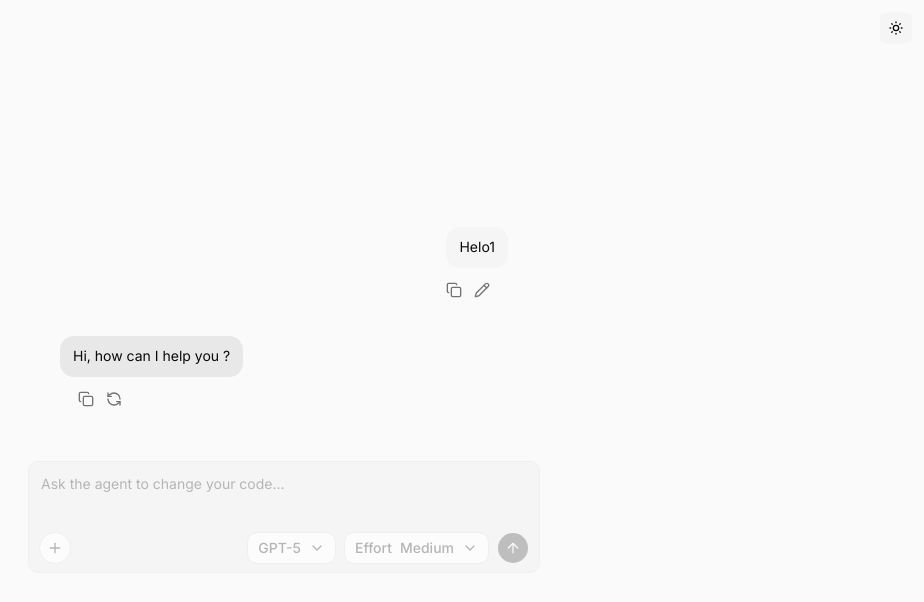
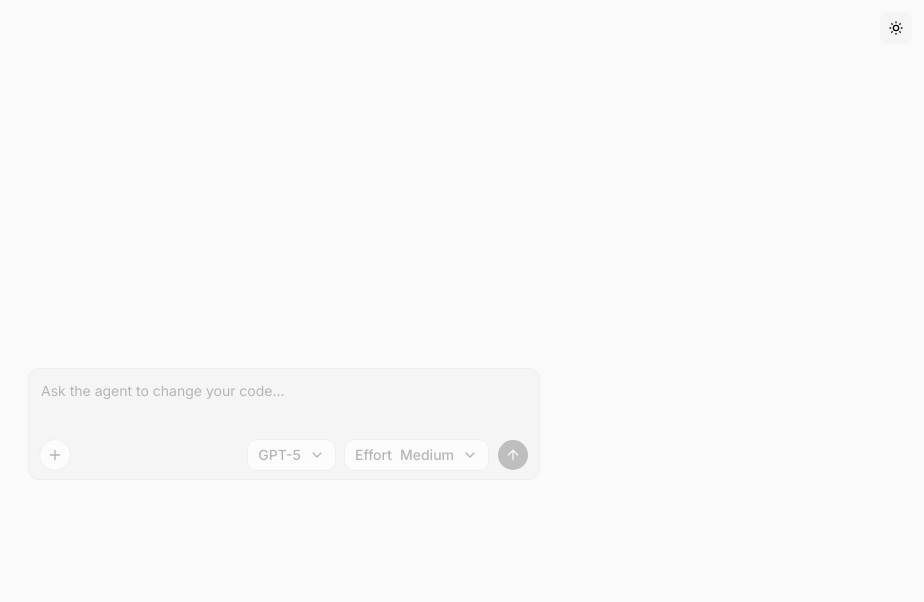
Before and after one commit to the-sukhsingh/file-rag-web, a Next.js app: page / in a window 1280 px wide. Shown: the top 602 px of the page, without its empty margins (356-1280 px from the left). Built offline with nearby package versions, Linux system fonts and the light colour scheme.

Commit message:
feat: add chat interface page and message list component for AI interaction

```diff
--- a/src/app/page.tsx
+++ b/src/app/page.tsx
@@ -15,10 +15,22 @@ const PREV_MESSAGES: Message[] = [
 
 export default function Home() {
 
-  const [messages, setMessages] = useState<Message[]>(PREV_MESSAGES)
+  const [messages, setMessages] = useState<Message[]>([])
 
   const send_message = async (text: string): Promise<void> => {
-    console.log(text)
+    setMessages([...messages, { sender: "human", text }])
+    try {
+      const response = await fetch("/api/ask", {
+        method: "POST",
+        headers: { "Content-Type": "application/json" },
+        body: JSON.stringify({ message: text }),
+      });
+
+      const data = await response.json();
+      setMessages([...messages, { sender: "human", text }, { sender: "ai", text: data.message }]);
+    } catch (error) {
+      console.error("Error:", error);
+    }
   }
 
   return (
--- a/src/components/ai-elements/message-list.tsx
+++ b/src/components/ai-elements/message-list.tsx
@@ -39,8 +39,8 @@ export function MessagePattern({ messages }: { messages: MessageInter[] }) {
 
     return (
         <div className="mx-auto flex w-full max-w-md flex-col gap-8 py-6 text-sm">
-            {messages.map((msg) => (
-                <Message align={msg.sender == "human" ? "end" : "start"}>
+            {messages.map((msg,idx) => (
+                <Message key={idx} align={msg.sender == "human" ? "end" : "start"}>
                     <MessageContent className="gap-2">
                         <Bubble align={msg.sender == "human" ? "end" : "start"} variant={msg.sender == "human" ? "muted" : "tinted"}>
                             <BubbleContent>
```
